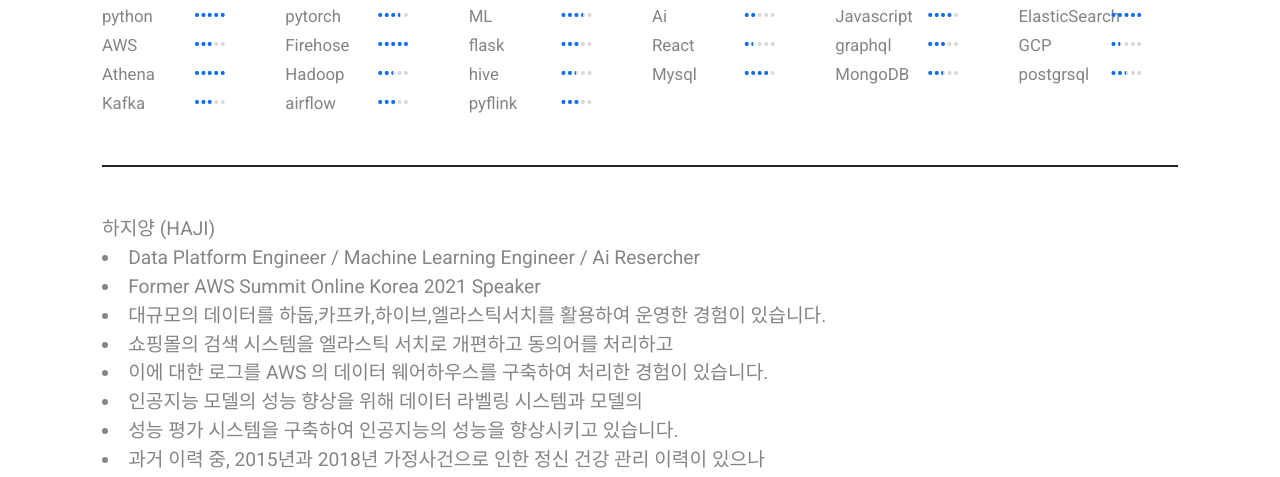
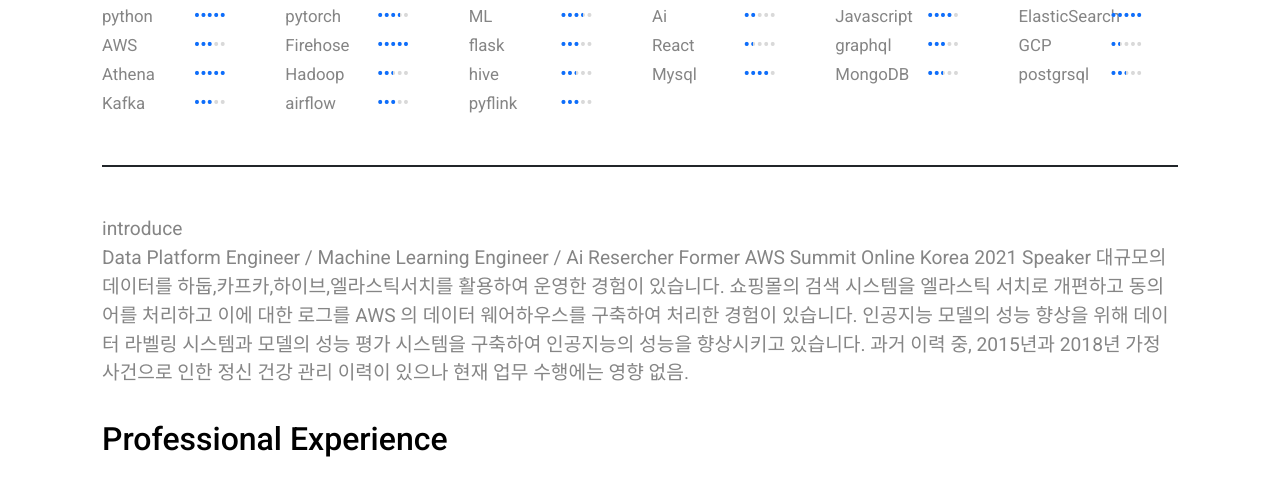
Before and after one commit to haji8-de/cv, a plain HTML site: page index.html in a window 1280 px wide. Shown: the part 464-941 px from the top of the page. Drawn offline with nearby package versions, Linux system fonts and the light colour scheme.

Commit message:
Deploying to gh-pages from @ haji8-de/cv@6ce11f53c68c115b7633a00fb730738a0e1a7eda 🚀

```diff
--- a/index.html
+++ b/index.html
@@ -253,28 +253,16 @@
     </div>
 
     <div class="border-bottom border-2 border-print-0 border-dark mb-5 pb-5 pb-print-0 mb-print-1">
-        하지양 (HAJI)  <br/>
-        <li>Data Platform Engineer / Machine Learning Engineer / Ai Resercher</li>
-        <li>Former AWS Summit Online Korea 2021 Speaker</li>
-        <li>대규모의 데이터를 하둡,카프카,하이브,엘라스틱서치를 활용하여 운영한 경험이 있습니다.</li>
-        <li>쇼핑몰의 검색 시스템을 엘라스틱 서치로 개편하고 동의어를 처리하고</li>
-        <li>이에 대한 로그를 AWS 의 데이터 웨어하우스를 구축하여 처리한 경험이 있습니다. </li>
-        <li>인공지능 모델의 성능 향상을 위해 데이터 라벨링 시스템과 모델의 </li>
-        <li>성능 평가 시스템을 구축하여 인공지능의 성능을 향상시키고 있습니다.</li>
-        <li>과거 이력 중, 2015년과 2018년 가정사건으로 인한 정신 건강 관리 이력이 있으나</li>
-        <li>현재 업무 수행에는 영향 없음. </li>
-        Data Platform Engineer / Machine Learning  <br/>
-        Former AWS Summit Online Korea 2021 Speaker <br/>
-        대규모의 데이터를 하둡,카프카,하이브,엘라스틱서치를 활용하여 운영한 경험이 있습니다. <br/>
-        쇼핑몰의 검색 시스템을 엘라스틱 서치로 개편하고 동의어를 처리하고 <br/>
-        이에대한 로그를 AWS 의 데이터 웨어하우스를 구축하여 처리한 경험이 있습니다. <br/>
-        인공지능 모델의 성능 향상을 위해 데이터 라벨링 시스템과 모델의 <br/>
-        성능 평가 시스템을 구축하여 인공지능의 성능을 향상시키고 있습니다.<br/>
-
-        과거 이력 중,2015년과 2018년 개인적 사건으로 인한 정신 건강 관리 이력이 있으나
+        introduce <br/>
+        Data Platform Engineer / Machine Learning Engineer / Ai Resercher
+        Former AWS Summit Online Korea 2021 Speaker
+        대규모의 데이터를 하둡,카프카,하이브,엘라스틱서치를 활용하여 운영한 경험이 있습니다.
+        쇼핑몰의 검색 시스템을 엘라스틱 서치로 개편하고 동의어를 처리하고
+        이에 대한 로그를 AWS 의 데이터 웨어하우스를 구축하여 처리한 경험이 있습니다.
+        인공지능 모델의 성능 향상을 위해 데이터 라벨링 시스템과 모델의
+        성능 평가 시스템을 구축하여 인공지능의 성능을 향상시키고 있습니다.
+        과거 이력 중, 2015년과 2018년 가정사건으로 인한 정신 건강 관리 이력이 있으나
         현재 업무 수행에는 영향 없음.
-
-    </div>
 
     <div class="border-bottom border-2 border-print-0 border-dark mb-5 pb-5 pb-print-0 mb-print-1">
         <h2 class="mb-4">Professional Experience</h2>
```
Also changed, not shown: 1 other file.
